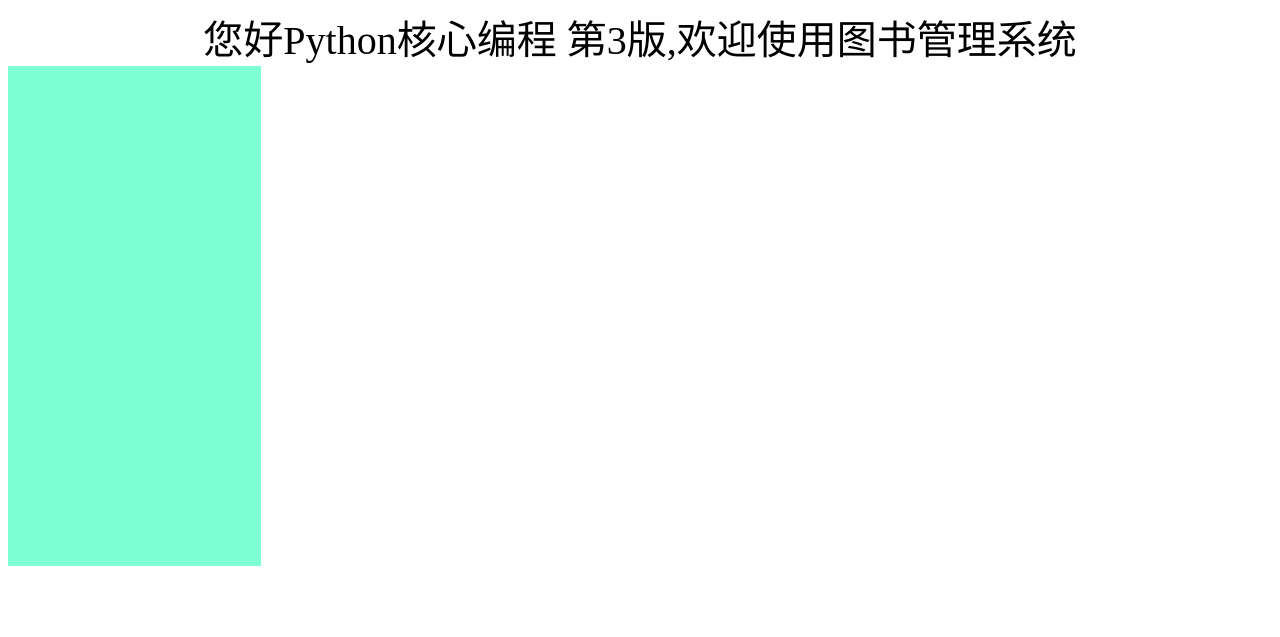
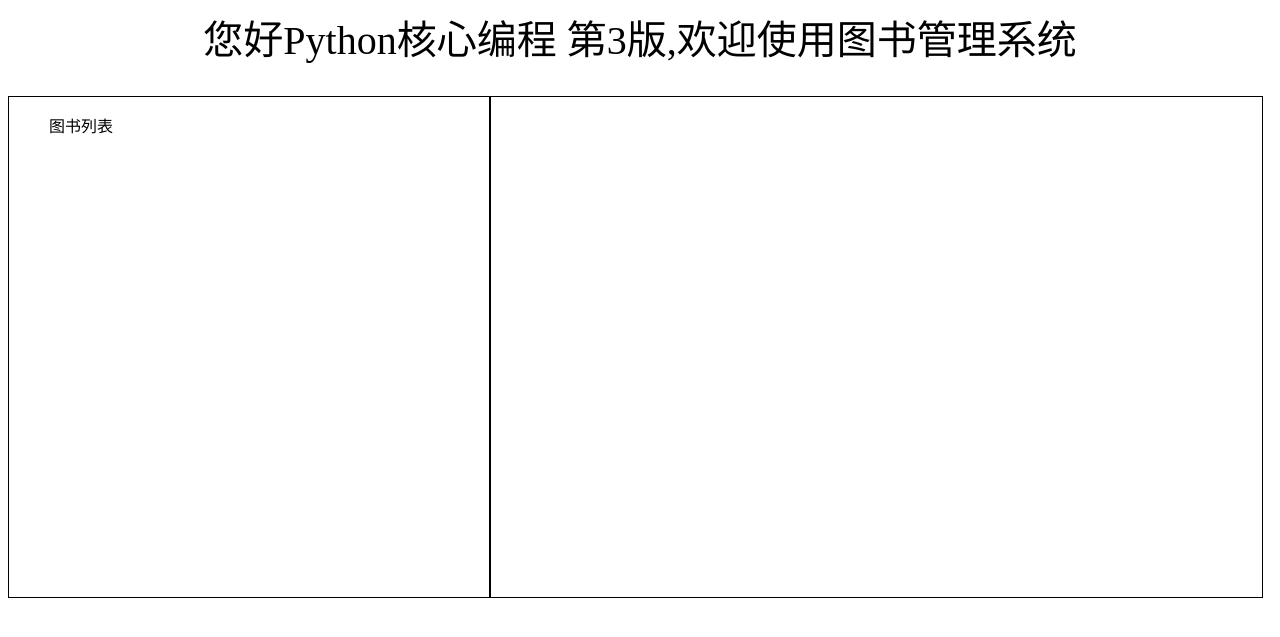
Before and after one commit to mm04011728/py_practice, a Flask app: a page that uses web practice/templates/index.html in a window 1280 px wide. Shown: the top 637 px of the page. Run offline with Flask 2, Linux system fonts and the light colour scheme; data that the repository does not hold is empty.

Commit message:
2018-02-08 pm5

```diff
--- a/web practice/app.py
+++ b/web practice/app.py
@@ -1,9 +1,10 @@
-#coding:utf-8
+# coding:utf-8
 
-from flask import  Flask, request, render_template,redirect, url_for
+from flask import Flask, request, render_template, redirect, url_for
 import db
 
 app = Flask(__name__)
+
 
 @app.route('/', methods=['GET', 'POST'])
 def home():
@@ -13,21 +14,32 @@
 # def signin_form():
 #     return render_template('form.html')
 
+
 @app.route('/login', methods=['POST'])
 def login():
     loginid = request.form['loginid']
     password = request.form['password']
-    success,name = db.authenticate(loginid,password)
+    success, name = db.authenticate(loginid, password)
     # print(success,name)
     if success:
-        return redirect(url_for('book',user_name=name))
+        return redirect(url_for('book', user_name=name))
         # return render_template('index.html', username=name)
     return render_template('login.html', message='用户名或密码错误', loginid=loginid)
 
-@app.route('/book/<user_name>',methods = ['GET'])
+
+@app.route('/book/<user_name>', methods=['GET'])
 def book(user_name):
+    searchword = request.args.get('ISBN')
     books = db.get_all_books()
-    return render_template('index.html',user_name= user_name,books = books)
+    books_ISBN_name = [book[0:2] for book in books]
+    one_book = None
+    if searchword != None:
+        for book in books:
+            if searchword == book[0]:
+                one_book = book
+                break
+    return render_template('index.html', user_name=user_name, books=books_ISBN_name, one_book=one_book)
+
 
 if __name__ == '__main__':
     # print(db.get_all_books())
--- a/web practice/static/style.css
+++ b/web practice/static/style.css
@@ -27,17 +27,31 @@
 }
 .left{
     float: left;
-    width: 20%;
-    background-color: aquamarine;
+    width: 38%;
     height: 500px;
+    border: 1px solid black;
+}
+.left .title{
+    padding-left: 40px;
+}
+.left ul{
+    list-style: none;
+    padding-right: 10px;
+}
+.left ul li{
+    border: 1px solid black;
+    height: 20px;
+    line-height: 20px;
+
 }
 .right{
     float: left;
-    width: 80%;
+    width: 61%;
     height: 500px;
+    border: 1px solid black;
 }
 .banner{
     text-align: center;
     font-size: 30pt;
-
+    margin-bottom: 30px;
 }
--- a/web practice/templates/index.html
+++ b/web practice/templates/index.html
@@ -14,17 +14,22 @@
     <div class="banner">您好{{ user_name }},欢迎使用图书管理系统</div>
     <div>
         <div class="left">
+            <p class="title">图书列表</p>
             <ul class="list">
-                {%for ISBN,name,author,publishing,introduction in books%}
-                    <li><a href="/book/"+{{user_name}}+"?ISBN="+ISBN></a></li>
-                {%endfor%}
+                {% for ISBN,name in books %}
+                <li>
+                    <a href="{{ url_for('book', user_name=user_name,ISBN = ISBN) }}">{{name}}</a>
+                </li>
+                {% endfor %}
             </ul>
         </div>
         <div class="right">
-            <div class="content"></div>
-            <div class="content"></div>
-            <div class="content"></div>
-            <div class="content"></div>
+            {% if one_book != None %}
+            <div class="content">书名:{{one_book[1]}}</div>
+            <div class="content">作者:{{one_book[2]}}</div>
+            <div class="content">出版社:{{one_book[3]}}</div>
+            <div class="content">简介:{{one_book[4]}}</div>
+            {% endif %}
         </div>
     </div>
 
```
